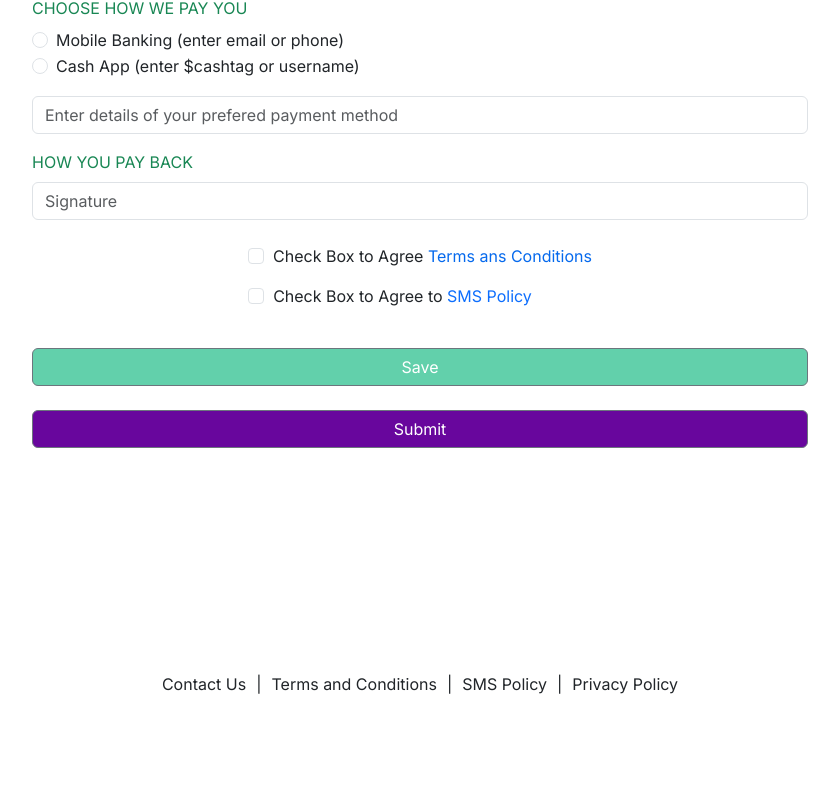
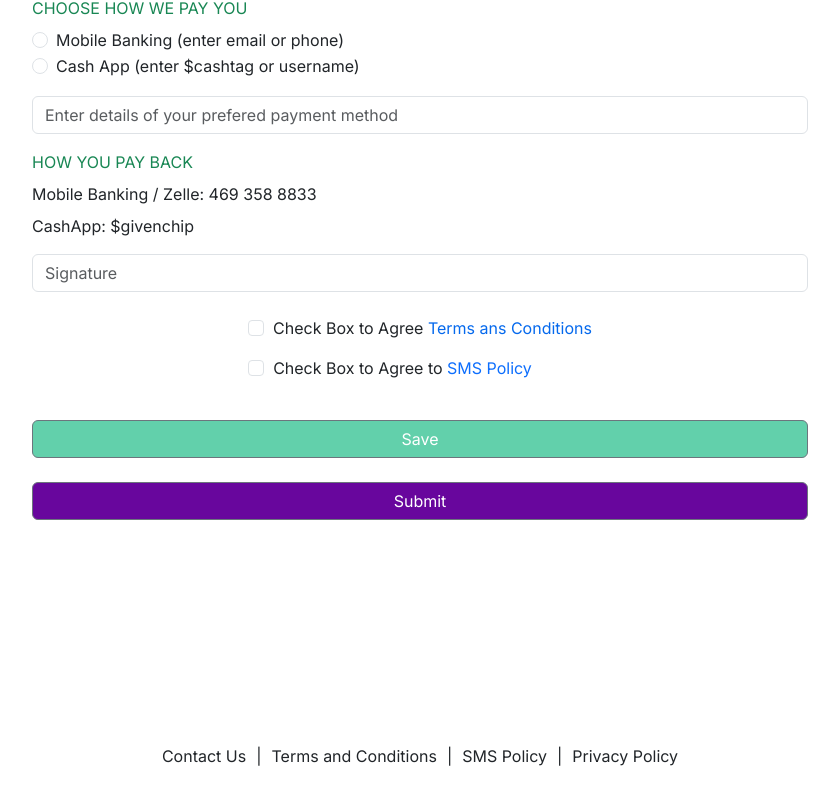
Before and after one commit to mubinkg/micro-finance, a Next.js app: page /zimba-cash/loan in a window 1280 px wide. Shown: the part 1450-2254 px from the top of the page, without its empty margins (220-1059 px from the left). Before the commit the page ends 2182 px from the top, so only its background shows below. Built offline with nearby package versions, Linux system fonts and the light colour scheme; no server answers.

Commit message:
udpate title

```diff
--- a/app/zimba-cash/loan/page.jsx
+++ b/app/zimba-cash/loan/page.jsx
@@ -700,6 +700,8 @@ export default function Page() {
                             )}
                         />
                         <Label className='mt-3 text-success'>HOW YOU PAY BACK</Label>
+                        <Label className='text-sm'>Mobile Banking / Zelle: 469 358 8833</Label>
+                        <Label className='mb-3'>CashApp: $givenchip</Label>
                         <Controller
                             control={control}
                             name='signature'
--- a/app/zimba-cash/resubmit/page.jsx
+++ b/app/zimba-cash/resubmit/page.jsx
@@ -662,6 +662,8 @@ export default function Page() {
                             )}
                         />
                         <Label className='mt-3 text-success'>HOW YOU PAY BACK</Label>
+                        <Label className='text-sm'>Mobile Banking / Zelle: 469 358 8833</Label>
+                        <Label className='mb-3'>CashApp: $givenchip</Label>
                         <Controller
                             control={control}
                             name='signature'
--- a/utils/urls.js
+++ b/utils/urls.js
@@ -1,5 +1,5 @@
-const env = 'production';
-// const env = 'dev';
+// const env = 'production';
+const env = 'dev';
 // const env = 'uat'
 
 export const logoutUrl = (
```
